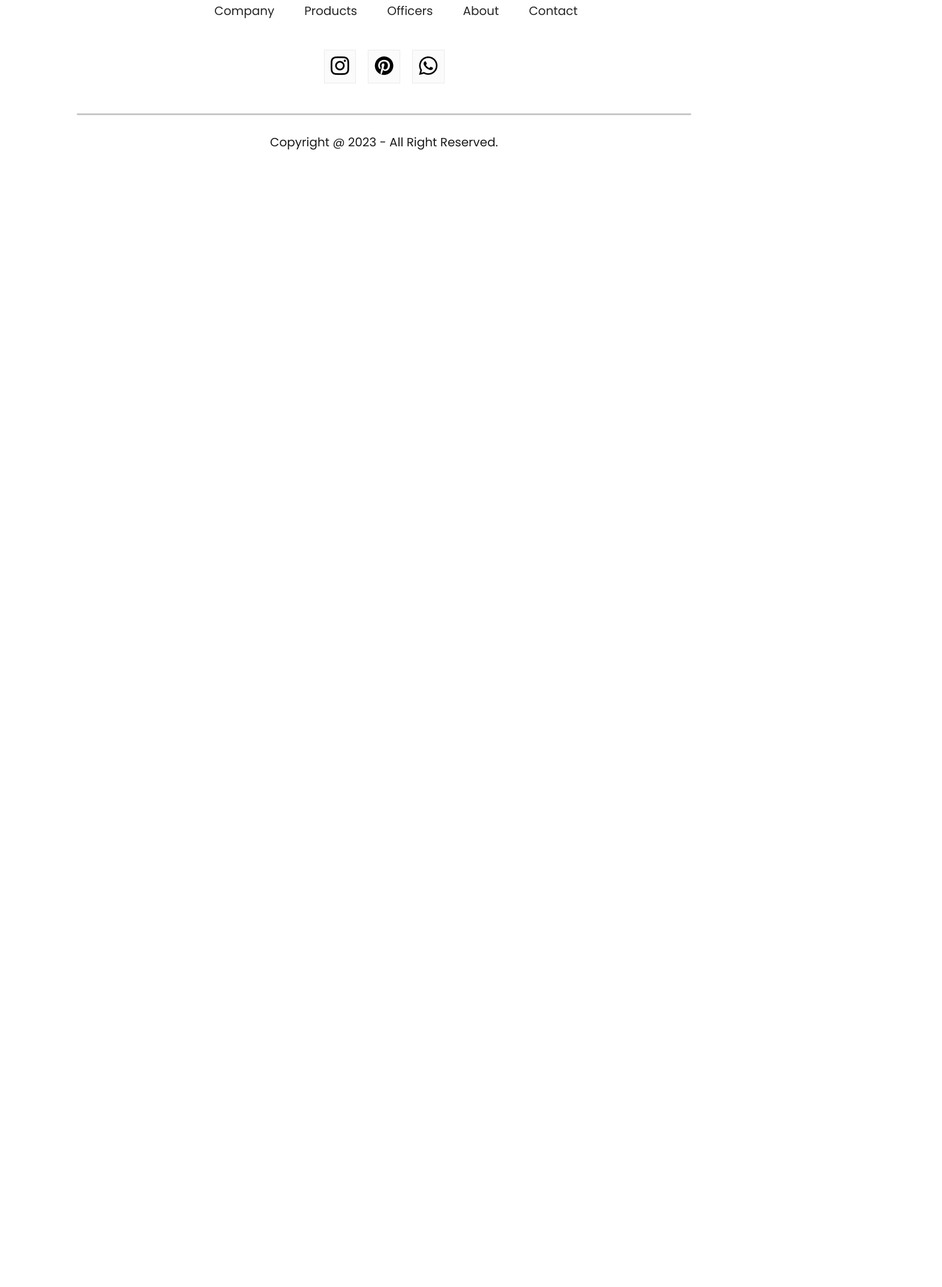
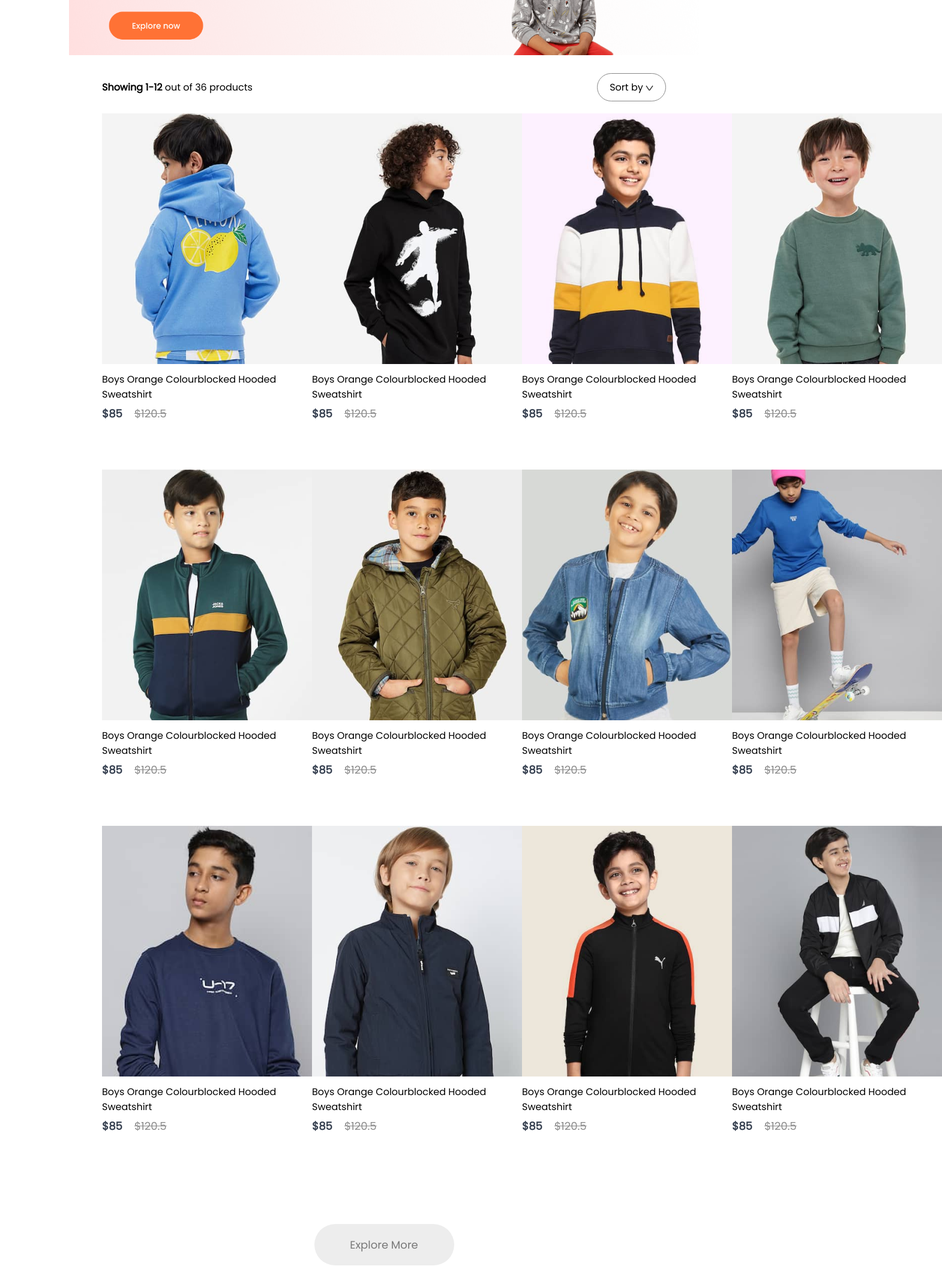
Before and after one commit to NzmAll/ecommerce-site, a React (Create React App) app in the folder frontend/: page /kids in a window 1280 px wide. Shown: the part 260-2406 px from the top of the page at 60% size, 1570 px wide, since content can reach past the window. Before the commit the page ends 800 px from the top, so only its background shows below. Built offline with nearby package versions, Linux system fonts and the light colour scheme.

Commit message:
ShopCategory context added

```diff
--- a/frontend/src/App.js
+++ b/frontend/src/App.js
@@ -7,6 +7,9 @@
 import Cart from "./Pages/Cart";
 import LoginSignup from "./Pages/LoginSignup";
 import Footer from "./Components/Footer/Footer";
+import men_banner from "./Components/Assets/banner_mens.png";
+import women_banner from "./Components/Assets/banner_women.png";
+import kid_banner from "./Components/Assets/banner_kids.png";
 
 function App() {
   return (
@@ -15,9 +18,18 @@
         <Navbar />
         <Routes>
           <Route path="/" element={<Shop />} />
-          <Route path="/mens" element={<ShopCategory category="men" />} />
-          <Route path="/womens" element={<ShopCategory category="women" />} />
-          <Route path="/kids" element={<ShopCategory category="kid" />} />
+          <Route
+            path="/mens"
+            element={<ShopCategory banner={men_banner} category="men" />}
+          />
+          <Route
+            path="/womens"
+            element={<ShopCategory banner={women_banner} category="women" />}
+          />
+          <Route
+            path="/kids"
+            element={<ShopCategory banner={kid_banner} category="kid" />}
+          />
           <Route path="/product" element={<Product />}>
             <Route path=":productId" element={<Product />} />
           </Route>
--- /dev/null
+++ b/frontend/src/Context/ShopContext.jsx
@@ -0,0 +1,16 @@
+import React, { createContext } from "react";
+import all_product from "../Components/Assets/all_product";
+
+export const ShopContext = createContext(null);
+
+const ShopContextProvider = (props) => {
+  const contextValue = { all_product };
+
+  return (
+    <ShopContext.Provider value={contextValue}>
+      {props.children}
+    </ShopContext.Provider>
+  );
+};
+
+export default ShopContextProvider;
--- /dev/null
+++ b/frontend/src/Pages/CSS/ShopCategory.css
@@ -0,0 +1,43 @@
+.shopcategory-banner {
+  display: block;
+  margin: 30px auto;
+  width: 82%;
+}
+
+.shopcategory-indexSort {
+  display: flex;
+  margin: 0 170px;
+  justify-content: space-between;
+  align-items: center;
+}
+
+.shopcategory-sort {
+  padding: 10px 20px;
+  border-radius: 40px;
+  border: 1px solid rgb(136, 136, 136);
+}
+
+.shopcategory-indexSort p span {
+  font-weight: 600;
+}
+
+.shopcategory-products {
+  margin: 20px 170px;
+  display: grid;
+  grid-template-columns: 1fr 1fr 1fr 1fr;
+  row-gap: 80px;
+}
+
+.shopcategory-loadmore {
+  display: flex;
+  justify-content: center;
+  align-items: center;
+  margin: 150px auto;
+  width: 233px;
+  height: 69px;
+  border-radius: 75px;
+  background: rgb(237, 237, 237);
+  color: rgb(120, 120, 120);
+  font-size: 18px;
+  font-weight: 500;
+}
--- a/frontend/src/Pages/ShopCategory.jsx
+++ b/frontend/src/Pages/ShopCategory.jsx
@@ -1,9 +1,43 @@
-import React from 'react'
+import React, { useContext } from "react";
+import "./CSS/ShopCategory.css";
+import { ShopContext } from "../Context/ShopContext";
+import dropdown_icon from "../Components/Assets/dropdown_icon.png";
+import Item from "../Components/Item/Item";
 
-const ShopCategory = () => {
+const ShopCategory = (props) => {
+  const { all_product } = useContext(ShopContext);
   return (
-    <div>ShopCategory</div>
-  )
-}
+    <div className="shop-category">
+      <img className="shopcategory-banner" src={props.banner} alt="" />
+      <div className="shopcategory-indexSort">
+        <p>
+          <span>Showing 1-12</span> out of 36 products
+        </p>
+        <div className="shopcategory-sort">
+          Sort by <img src={dropdown_icon} alt="" />
+        </div>
+      </div>
+      <div className="shopcategory-products">
+        {all_product.map((item, i) => {
+          if (props.category === item.category) {
+            return (
+              <Item
+                key={i}
+                id={item.id}
+                name={item.name}
+                image={item.image}
+                new_price={item.new_price}
+                old_price={item.old_price}
+              />
+            );
+          } else {
+            return null;
+          }
+        })}
+      </div>
+      <div className="shopcategory-loadmore">Explore More</div>
+    </div>
+  );
+};
 
-export default ShopCategory
+export default ShopCategory;
--- a/frontend/src/index.js
+++ b/frontend/src/index.js
@@ -1,13 +1,16 @@
-import React from 'react';
-import ReactDOM from 'react-dom/client';
-import './index.css';
-import App from './App';
-import reportWebVitals from './reportWebVitals';
+import React from "react";
+import ReactDOM from "react-dom/client";
+import "./index.css";
+import App from "./App";
+import reportWebVitals from "./reportWebVitals";
+import ShopContextProvider from "./Context/ShopContext";
 
-const root = ReactDOM.createRoot(document.getElementById('root'));
+const root = ReactDOM.createRoot(document.getElementById("root"));
 root.render(
   <React.StrictMode>
-    <App />
+    <ShopContextProvider>
+      <App />
+    </ShopContextProvider>
   </React.StrictMode>
 );
 
```
